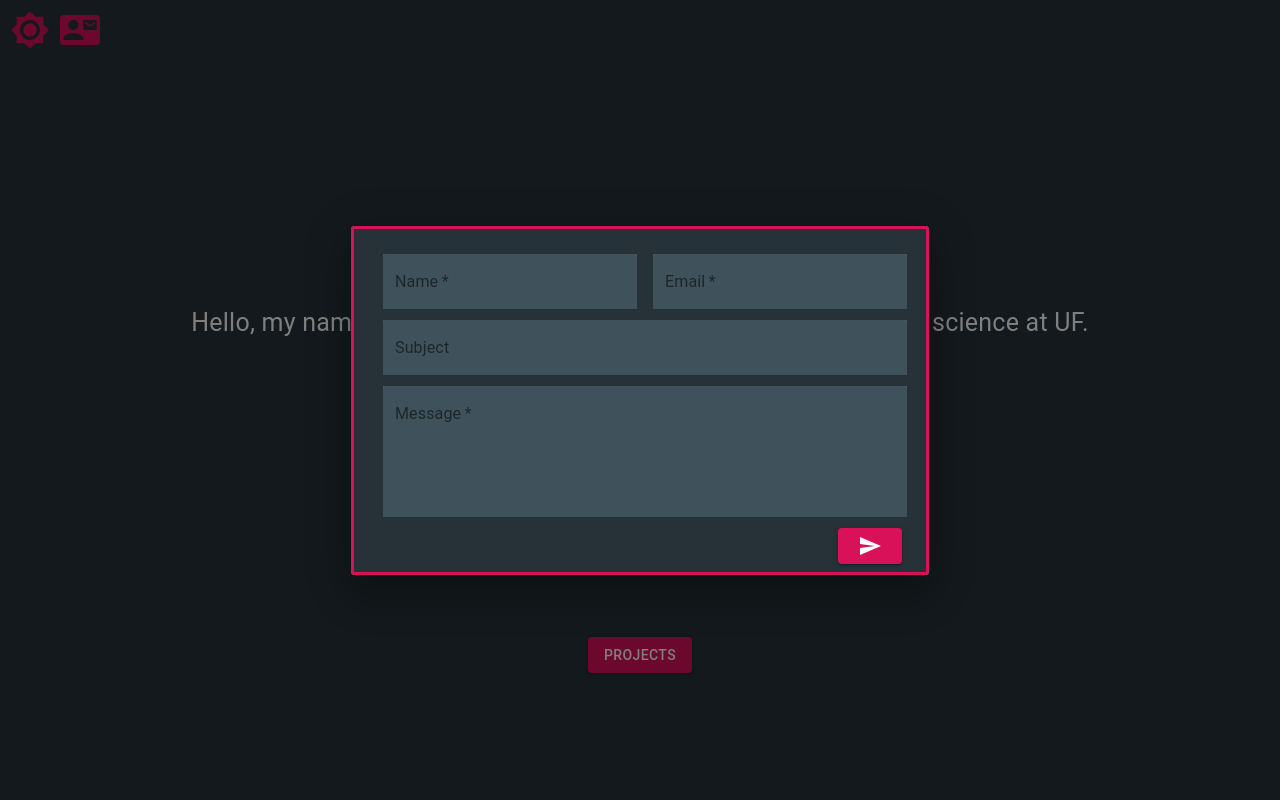
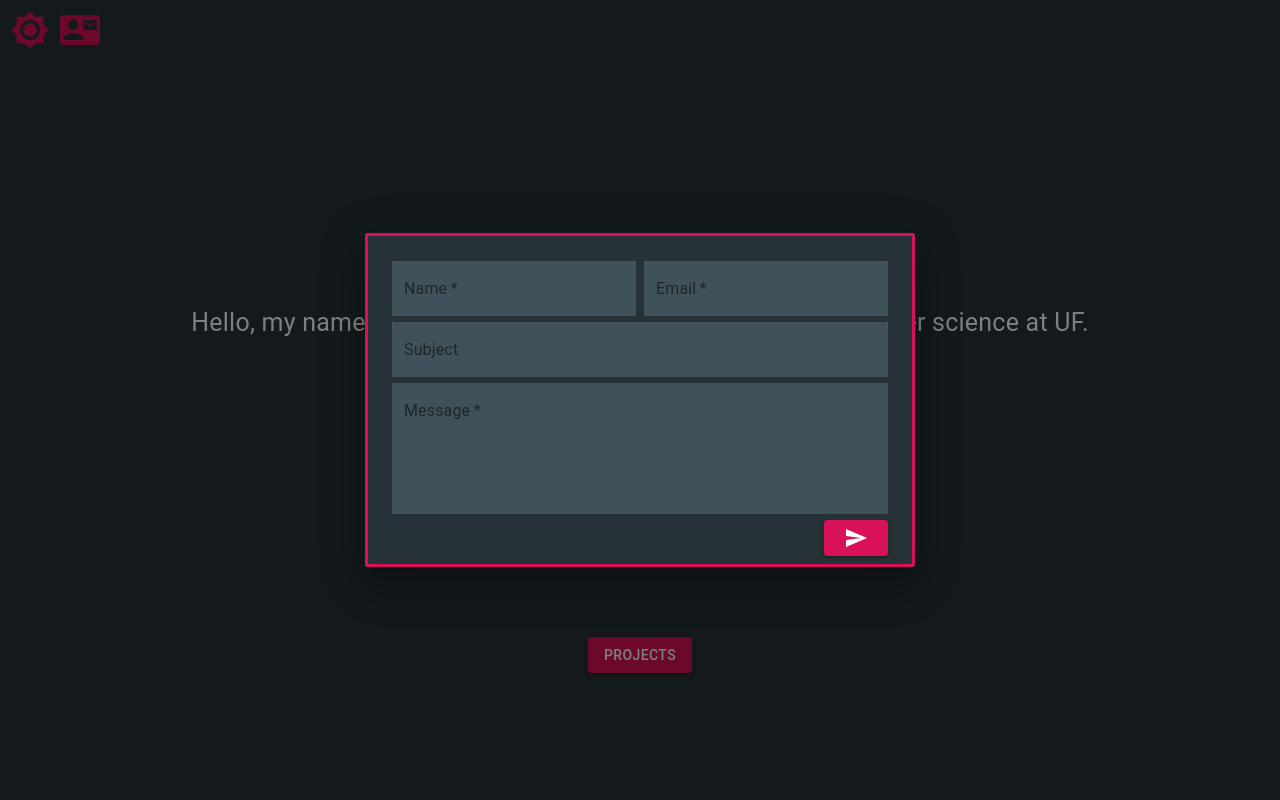
Before and after one commit to mdrewry/Portfolio-V2, a React (Create React App) app: page / in a window 1280 px wide. Both pictures are taken after a click on the icon 80 px from the left and 25 px from the top of the page. Shown: the top 800 px of the page. Built offline with nearby package versions, Linux system fonts and the light colour scheme.

Commit message:
another attempt to fix margin on form

```diff
--- a/src/Components/ContactForm.js
+++ b/src/Components/ContactForm.js
@@ -65,14 +65,14 @@ const ContactForm = (props) => {
           }}
         >
           <form onSubmit={(e) => sendMessage(e)}>
-            <Grid className={style.FormInputWrapper} spacing={2} container>
+            <Grid className={style.FormInputWrapper} spacing={1} container>
               <Grid item xs={12} md={6} lg={6}>
                 <TextField
                   label="Name"
                   className={style.FormInput}
                   autoComplete="disabled"
                   style={{
-                    margin: "5px",
+                    marginTop: "5px",
                     backgroundColor: props.currentTheme.secondary,
                   }}
                   color="secondary"
@@ -90,7 +90,7 @@ const ContactForm = (props) => {
                   autoComplete="disabled"
                   className={style.FormInput}
                   style={{
-                    margin: "5px",
+                    marginTop: "5px",
                     backgroundColor: props.currentTheme.secondary,
                   }}
                   value={email}
@@ -106,7 +106,7 @@ const ContactForm = (props) => {
               color="secondary"
               className={style.FormInput}
               style={{
-                margin: "5px",
+                marginTop: "5px",
                 backgroundColor: props.currentTheme.secondary,
               }}
               value={subject}
@@ -119,7 +119,7 @@ const ContactForm = (props) => {
               color="secondary"
               className={style.FormInput}
               style={{
-                margin: "5px",
+                marginTop: "5px",
                 backgroundColor: props.currentTheme.secondary,
               }}
               value={message}
```
